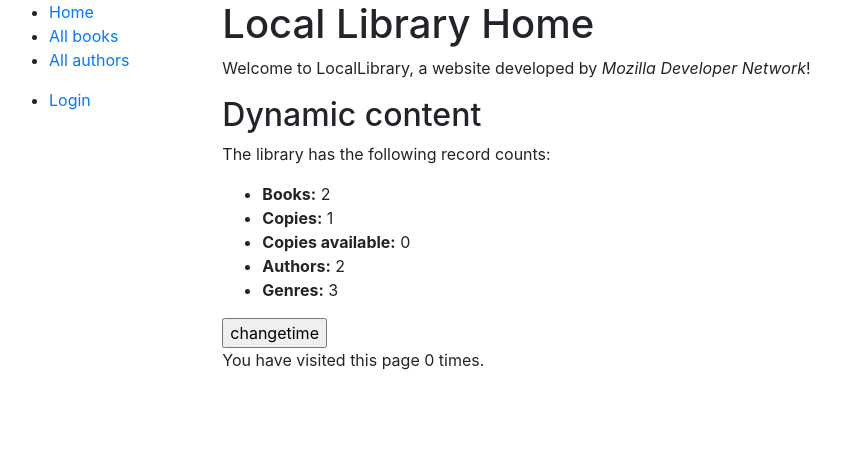
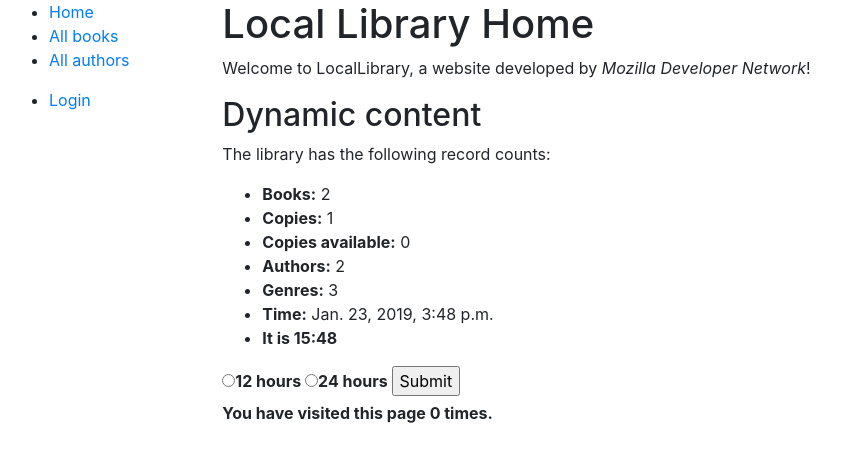
Before and after one commit to 01shobitha/lib_project, a Django app: page /catalog/ in a window 1280 px wide. Shown: the top 462 px of the page, without its empty margins (6-847 px from the left). Run offline with Django 3.2, Linux system fonts and the light colour scheme; data comes from the database, SQL or seed files in the repository; some libraries are stand-ins or nearby versions.

Commit message:
added form

```diff
--- a/catalog/forms.py
+++ b/catalog/forms.py
@@ -19,3 +19,11 @@
             raise ValidationError(_('Invalid date - renewal more than 4 weeks ahead'))
 
         return data
+
+CONTEXT = (
+    ("12_hours", "12 hours"),
+    ("24_hours", "24 hours")
+)
+
+class TimeForm(forms.Form):
+    display_type = forms.ChoiceField(widget=forms.RadioSelect, choices=CONTEXT)
--- a/catalog/templates/index.html
+++ b/catalog/templates/index.html
@@ -11,9 +11,16 @@
     <li><strong>Copies available:</strong> {{ num_instances_available }}</li>
     <li><strong>Authors:</strong> {{ num_authors }}</li>
     <li><strong>Genres:</strong> {{num_genres}}</li>
+    <li><strong>Time:</strong> {{ time }}</li>
+    <li><strong>{% if Changetime %}It is {% now " h:i" %} {% else %}It is {% now " H:i" %}{% endif %}</li>
   </ul>
-  <form action ="#" method="get">
-<input type="submit" value="changetime" name="mybtn">
+
+
+  <form action="" method="post">
+    {% csrf_token %}
+    <label for="12_hours"><input type="radio" name="display_type" value="12_hours" id="12_hours">12 hours</label>
+    <label for="24_hours"><input type="radio" name="display_type" value="24_hours" id="24_hours">24 hours</label>
+    <input type="submit">
 </form>
   <p>You have visited this page {{ num_visits }}{% if num_visits == 1 %} time{% else %} times{% endif %}.</p>
 {% endblock %}
--- a/catalog/views.py
+++ b/catalog/views.py
@@ -8,10 +8,11 @@
 from django.contrib.auth.mixins import PermissionRequiredMixin
 from django.http import HttpResponseRedirect
 from django.urls import reverse
-from catalog.forms import RenewBookForm
+from catalog.forms import RenewBookForm, TimeForm
 from django.views.generic.edit import CreateView, UpdateView, DeleteView
 from django.urls import reverse_lazy
 from catalog.models import Author
+from django.utils import timezone
 
 # Create your views here.
 
@@ -29,6 +30,7 @@
 
     # The 'all()' is implied by default.
     num_authors = Author.objects.count()
+    time =timezone.now()
 
     # Number of visits to this view, as counted in the session variable.
     num_visits = request.session.get('num_visits', 0)
@@ -41,6 +43,7 @@
         'num_authors': num_authors,
         'num_genres':num_genres,
         'num_visits': num_visits,
+        'time': time,
     }
 
     # Render the HTML template index.html with the data in the context variable
@@ -147,17 +150,32 @@
     model=Book
     success_url=reverse_lazy('books')
 
-def request_page(request):
-    time = timezone.now()
-    book=Book(Changetime)
-    if(request.method=='GET'):
-        if(book.Changetime==True):
-            time = datetime.strftime(time,"%H:%M")
-            book.Changetime=False
-        else:
-            time = datetime.strftime(time, "%I:%M %p")
-            book.Changetime=True
-        context = {
-        'time': time,
-        }
-    return render(request, 'request_page.html', context)
+# def request_page(request):
+#     time = timezone.now()
+#     book=Book(Changetime)
+#     if(request.method=='GET'):
+#         if(book.Changetime==True):
+#             time = datetime.strftime(time,"%H:%M")
+#             book.Changetime=False
+#         else:
+#             time = datetime.strftime(time, "%I:%M %p")
+#             book.Changetime=True
+#         context = {
+#         'time': time,
+#         }
+#     return render(request, 'request_page.html', context)
+
+def time_view(request):
+    form = TimeForm(request.POST or None)
+    if request.method == "POST":
+        if form.is_valid():
+            display_type = request.POST.get("display_type", None)
+            # if display_type in ["12_hours", "24_hours"]:
+            if display_type =="12_hours":
+                Changetime=True
+            else:
+                Changetime=False
+    context = {
+        'Changetime': Changetime,
+    }
+    return render(request, 'index.html', {'form': form}, context=context)
```
